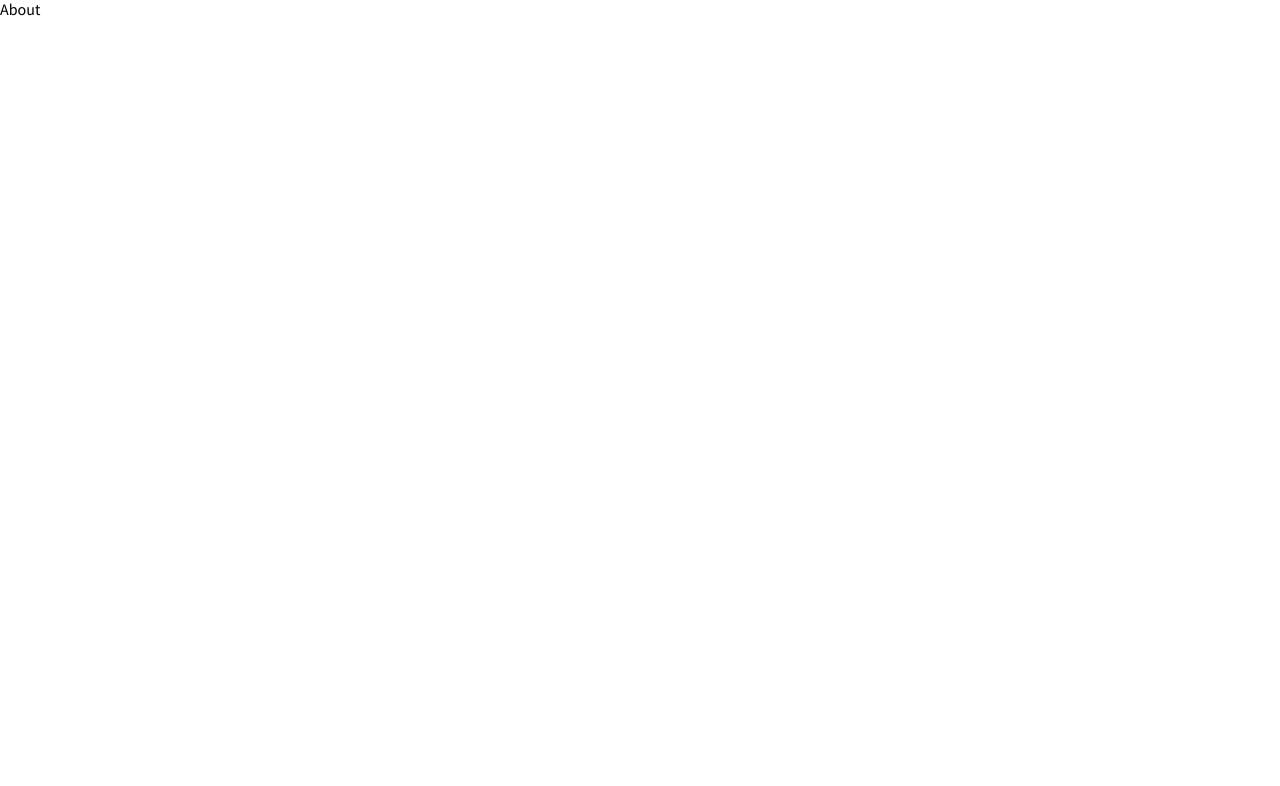
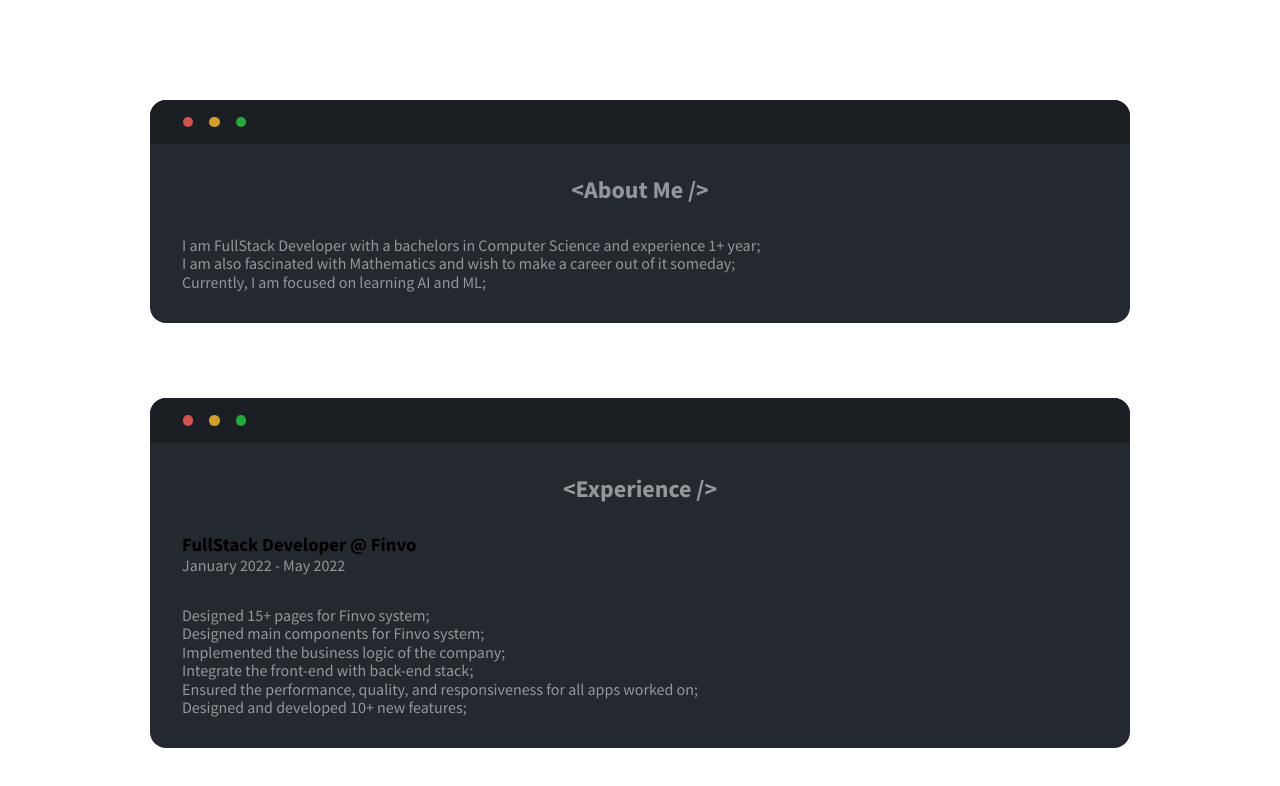
Before and after one commit to HamedOsama/portfolio, a React (Create React App) app: page /about in a window 1280 px wide. Shown: the top 786 px of the page. Built offline with nearby package versions, Linux system fonts and the light colour scheme.

Commit message:
add generic windowCard and initialize about page

```diff
--- a/src/Pages/About.jsx
+++ b/src/Pages/About.jsx
@@ -1,8 +1,28 @@
 import React from 'react'
+import styled from 'styled-components'
+import CardsContainer from '../components/CardsContainer'
+import WindowCard from '../components/WindowCard'
 
+const Container = styled.div`
+  width : 100%;
+  height : auto;
+  padding: 100px 150px;
+  /* overflow-y : scroll; */
+    @media (max-width: 1080px) {
+      padding: 100px 100px;
+    }
+    @media (max-width: 768px) {
+      padding: 100px 50px;
+    }
+    @media (max-width: 480px) {
+      padding: 100px 25px;
+    }
+`
 const About = () => {
   return (
-    <div>About</div>
+    <Container>
+      <CardsContainer />
+    </Container>
   )
 }
 
--- /dev/null
+++ b/src/components/CardsContainer.jsx
@@ -0,0 +1,37 @@
+import React from 'react'
+import WindowCard from './WindowCard'
+
+const CardsContainer = () => {
+  return (
+    <div>
+      <WindowCard
+        title="<About Me />"
+      >
+        <div >
+          <p>I am FullStack Developer with a bachelors in Computer Science and experience 1+ year;</p>
+          <p>I am also fascinated with Mathematics and wish to make a career out of it someday;</p>
+          <p>Currently, I am focused on learning AI and ML;</p>
+        </div>
+      </WindowCard>
+      <div style={{ height: 75 }} />
+      <WindowCard
+        title="<Experience />"
+      >
+        <div >
+          <h3>FullStack Developer @ Finvo</h3>
+          <p>January 2022 - May 2022</p>
+        </div>
+        <div>
+          <p>Designed 15+ pages for Finvo system;</p>
+          <p>Designed main components for Finvo system;</p>
+          <p>Implemented the business logic of the company;</p>
+          <p>Integrate the front-end with back-end stack;</p>
+          <p>Ensured the performance, quality, and responsiveness for all apps worked on;</p>
+          <p>Designed and developed 10+ new features;</p>
+        </div>
+      </WindowCard>
+    </div>
+  )
+}
+
+export default CardsContainer
--- /dev/null
+++ b/src/components/WindowCard.jsx
@@ -0,0 +1,61 @@
+import React from 'react'
+import styled from 'styled-components'
+
+const Card = styled.div`
+  background-color: #24292f;
+  border-radius: 1rem;
+  overflow: hidden;
+`
+const Container = styled.div`
+  padding: 2rem ;
+  display: flex;
+  flex-direction: column;
+  gap: 2rem;
+  p{
+    color : #94969b ;
+  }
+  p::selection{
+    background-color: var(--green);
+  }
+`
+const Header = styled.div`
+  width: 100%;
+  padding: 1rem;
+  border: 1px solid transparent;
+  background-color: #1b1f23;
+`
+const ButtonContainer = styled.div`
+  display: flex;
+  align-items: center;
+  gap: 1rem;
+  margin: 0 1rem;
+`
+const Button = styled.span`
+  width: 0.65rem;
+  height : 0.65rem;
+  border-radius: 50%;
+  background-color: ${props => props.color};
+`
+const Title = styled.h2`
+  color :#94969b;
+  text-align: center;
+`
+const WindowCard = props => {
+  return (
+    <Card>
+      <Header >
+        <ButtonContainer>
+          <Button color='#d2534f' />
+          <Button color='#d29f2f' />
+          <Button color='#25a83d' />
+        </ButtonContainer>
+      </Header>
+      <Container>
+        <Title>{props.title}</Title>
+        {props.children}
+      </Container>
+    </Card>
+  )
+}
+
+export default WindowCard
```
